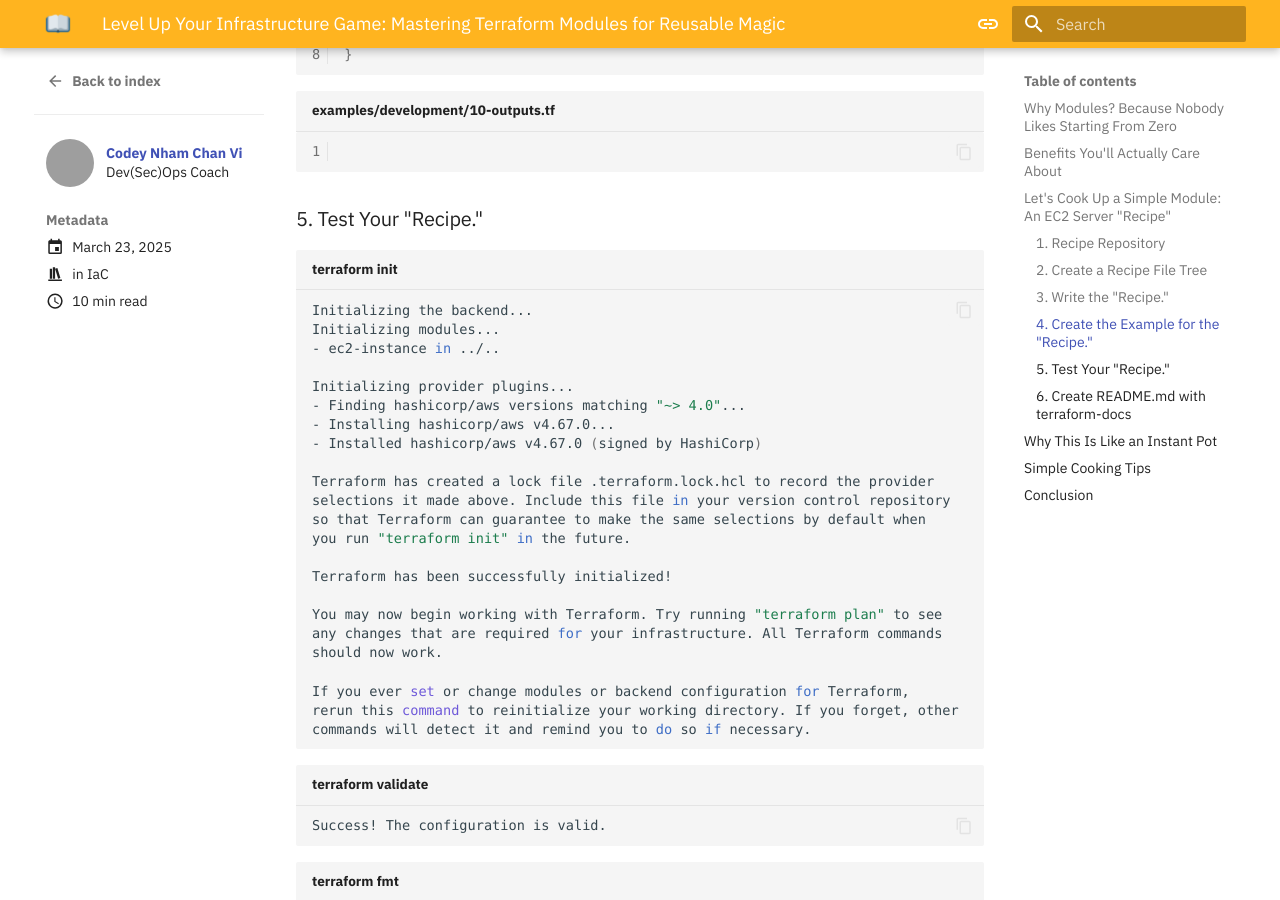
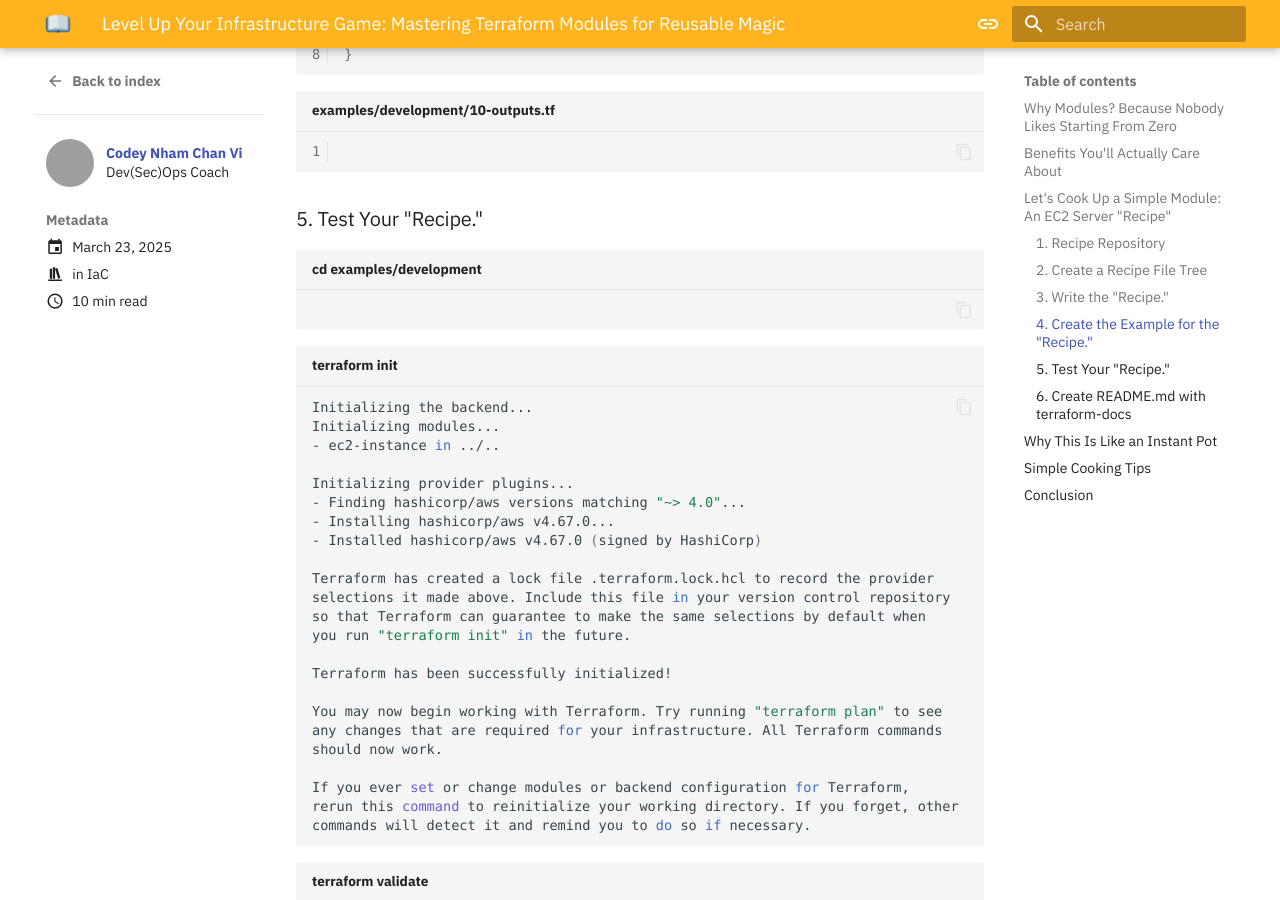
Before and after one commit to hocachoc/hocachoc.github.io, an MkDocs documentation site: the page built from docs/projects/posts/level-up-your-infrastructure-game-mastering-terraform-modules-for-reusable-magic.md, in a window 1280 px wide and 900 px high, scrolled down 4965 px. Built offline with MkDocs 1.6.1 and Material for MkDocs 9.7.7, drawn with Linux system fonts in a browser that asks for light colours; some web fonts are replaced; comment, search, counter and statistics services are not loaded; grey boxes are pictures that could not be loaded.

Commit message:
update Terraform Module

````diff
--- a/docs/projects/posts/level-up-your-infrastructure-game-mastering-terraform-modules-for-reusable-magic.md
+++ b/docs/projects/posts/level-up-your-infrastructure-game-mastering-terraform-modules-for-reusable-magic.md
@@ -215,6 +215,9 @@ module "ec2-instance" {
 ```
 
 ### 5. Test Your "Recipe."
+
+```bash title="cd examples/development"
+```
 
 ```bash title="terraform init"
 Initializing the backend...
````
